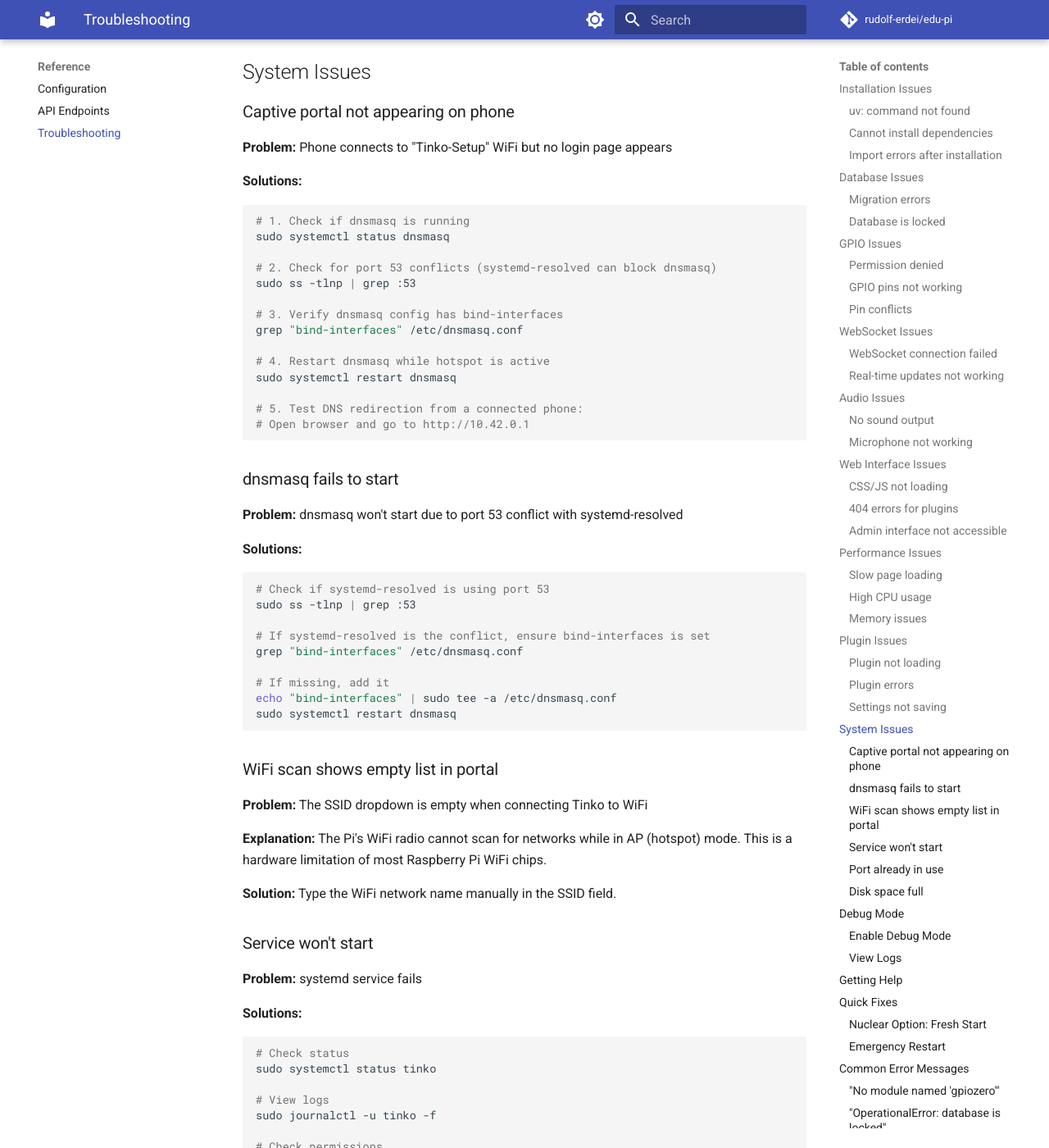
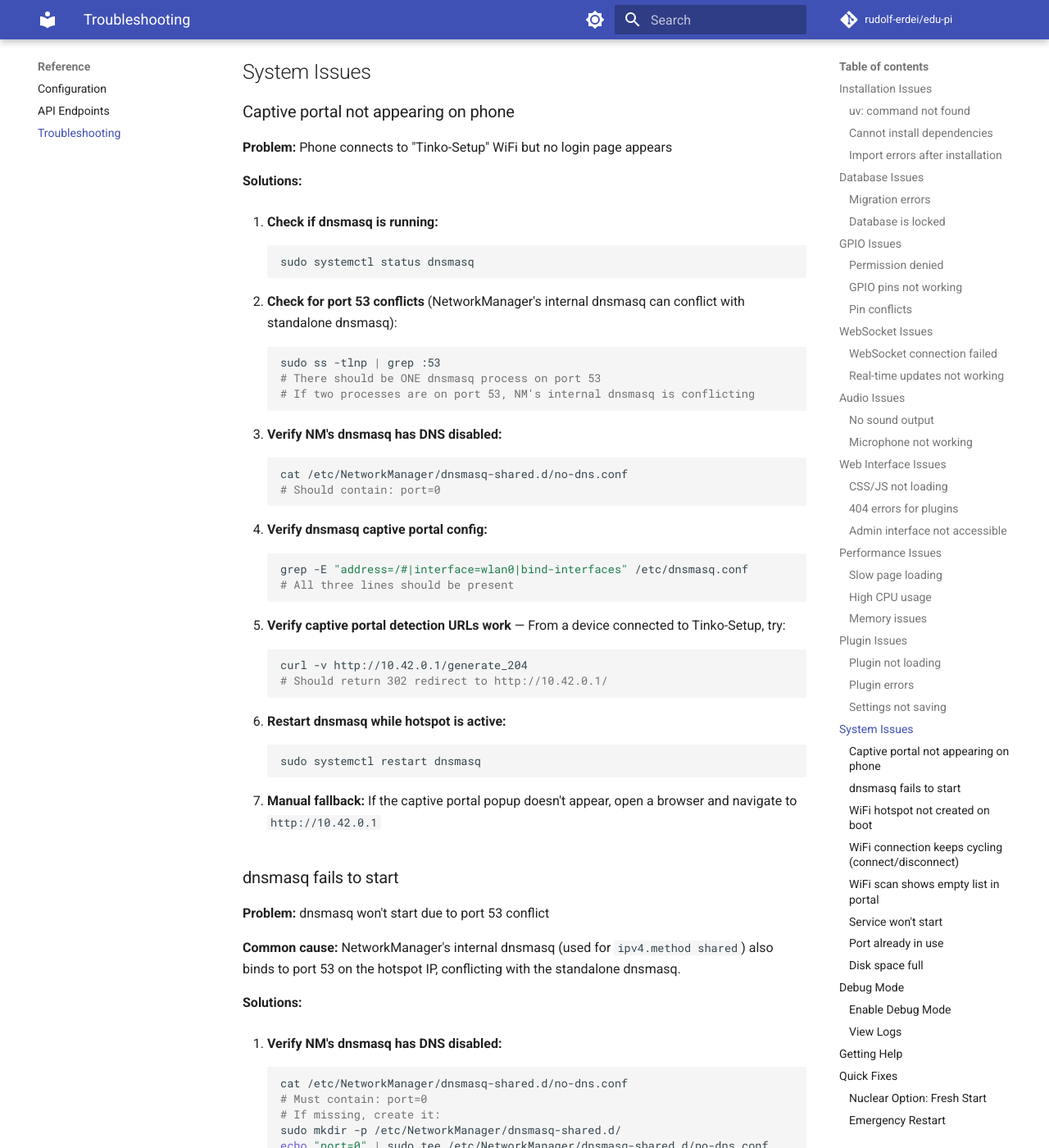
Before and after one commit to rudolf-erdei/edu-pi, an MkDocs documentation site: the page built from docs/reference/troubleshooting.md, in a window 1280 px wide and 1400 px high, scrolled down 6491 px. Shown: the whole window at 82% size. Built offline with MkDocs 1.6.1 and Material for MkDocs 9.7.7, drawn with Linux system fonts in a browser that asks for light colours; comment, search, counter and statistics services are not loaded; some of the changed text lies outside the part shown.

Commit message:
small tweaks

````diff
--- a/docs/reference/troubleshooting.md
+++ b/docs/reference/troubleshooting.md
@@ -323,38 +323,137 @@
 **Problem:** Phone connects to "Tinko-Setup" WiFi but no login page appears
 
 **Solutions:**
+
+1. **Check if dnsmasq is running:**
 ```bash
-# 1. Check if dnsmasq is running
 sudo systemctl status dnsmasq
+```
 
-# 2. Check for port 53 conflicts (systemd-resolved can block dnsmasq)
+2. **Check for port 53 conflicts** (NetworkManager's internal dnsmasq can conflict with standalone dnsmasq):
+```bash
 sudo ss -tlnp | grep :53
+# There should be ONE dnsmasq process on port 53
+# If two processes are on port 53, NM's internal dnsmasq is conflicting
+```
 
-# 3. Verify dnsmasq config has bind-interfaces
-grep "bind-interfaces" /etc/dnsmasq.conf
+3. **Verify NM's dnsmasq has DNS disabled:**
+```bash
+cat /etc/NetworkManager/dnsmasq-shared.d/no-dns.conf
+# Should contain: port=0
+```
 
-# 4. Restart dnsmasq while hotspot is active
+4. **Verify dnsmasq captive portal config:**
+```bash
+grep -E "address=/#|interface=wlan0|bind-interfaces" /etc/dnsmasq.conf
+# All three lines should be present
+```
+
+5. **Verify captive portal detection URLs work** — From a device connected to Tinko-Setup, try:
+```bash
+curl -v http://10.42.0.1/generate_204
+# Should return 302 redirect to http://10.42.0.1/
+```
+
+6. **Restart dnsmasq while hotspot is active:**
+```bash
 sudo systemctl restart dnsmasq
+```
 
-# 5. Test DNS redirection from a connected phone:
-# Open browser and go to http://10.42.0.1
-```
+7. **Manual fallback:** If the captive portal popup doesn't appear, open a browser and navigate to `http://10.42.0.1`
 
 ### dnsmasq fails to start
 
-**Problem:** dnsmasq won't start due to port 53 conflict with systemd-resolved
+**Problem:** dnsmasq won't start due to port 53 conflict
+
+**Common cause:** NetworkManager's internal dnsmasq (used for `ipv4.method shared`) also binds to port 53 on the hotspot IP, conflicting with the standalone dnsmasq.
 
 **Solutions:**
+
+1. **Verify NM's dnsmasq has DNS disabled:**
 ```bash
-# Check if systemd-resolved is using port 53
+cat /etc/NetworkManager/dnsmasq-shared.d/no-dns.conf
+# Must contain: port=0
+# If missing, create it:
+sudo mkdir -p /etc/NetworkManager/dnsmasq-shared.d/
+echo "port=0" | sudo tee /etc/NetworkManager/dnsmasq-shared.d/no-dns.conf
+```
+
+2. **Check if systemd-resolved is using port 53:**
+```bash
 sudo ss -tlnp | grep :53
+```
 
-# If systemd-resolved is the conflict, ensure bind-interfaces is set
+3. **If systemd-resolved is the conflict**, disable its stub listener:
+```bash
+sudo mkdir -p /etc/systemd/resolved.conf.d/
+echo -e "[Resolve]\nDNSStubListener=no" | sudo tee /etc/systemd/resolved.conf.d/no-stub.conf
+sudo systemctl restart systemd-resolved
+```
+
+4. **Ensure bind-interfaces is set:**
+```bash
 grep "bind-interfaces" /etc/dnsmasq.conf
-
-# If missing, add it
+# If missing:
 echo "bind-interfaces" | sudo tee -a /etc/dnsmasq.conf
 sudo systemctl restart dnsmasq
+```
+
+### WiFi hotspot not created on boot
+
+**Problem:** "Tinko-Setup" hotspot doesn't appear
+
+**Solutions:**
+
+1. **Check the WiFi captive portal service:**
+```bash
+sudo systemctl status tinko-wifi
+sudo journalctl -u tinko-wifi -f
+```
+
+2. **Verify service type is oneshot** (not simple):
+```bash
+grep "Type=" /etc/systemd/system/tinko-wifi.service
+# Should be: Type=oneshot
+# If it says Type=simple, update it
+```
+
+3. **Manually start the hotspot for testing:**
+```bash
+sudo /home/tinko/startup_check.sh
+```
+
+4. **Check if NetworkManager is managing wlan0:**
+```bash
+nmcli device status
+# wlan0 should show as "wifi" and "managed"
+```
+
+### WiFi connection keeps cycling (connect/disconnect)
+
+**Problem:** Pi connects to WiFi but keeps disconnecting and reconnecting
+
+**Solutions:**
+
+1. **Disable IPv6 on the hotspot connection** (IPv6 DHCP failures can cause cycling):
+```bash
+nmcli connection modify "Tinko-Setup" ipv6.method disabled
+```
+
+2. **Disable NetworkManager connectivity checks:**
+```bash
+cat /etc/NetworkManager/conf.d/no-connectivity-check.conf
+# Should contain: [connectivity]\ninterval=0
+# If missing:
+sudo mkdir -p /etc/NetworkManager/conf.d/
+echo -e "[connectivity]\ninterval=0" | sudo tee /etc/NetworkManager/conf.d/no-connectivity-check.conf
+sudo systemctl reload NetworkManager
+```
+
+3. **Check for duplicate WiFi profiles:**
+```bash
+nmcli connection show
+# Remove duplicates for the same SSID
+nmcli connection delete "connection-name"
 ```
 
 ### WiFi scan shows empty list in portal
````
Also changed, not shown: REQUIREMENTS.md (+62 -41 lines), docs/teacher/installation.md (+60 -11 lines), wifi-connect/docs.md (+1 -1 lines), 1 other file.
